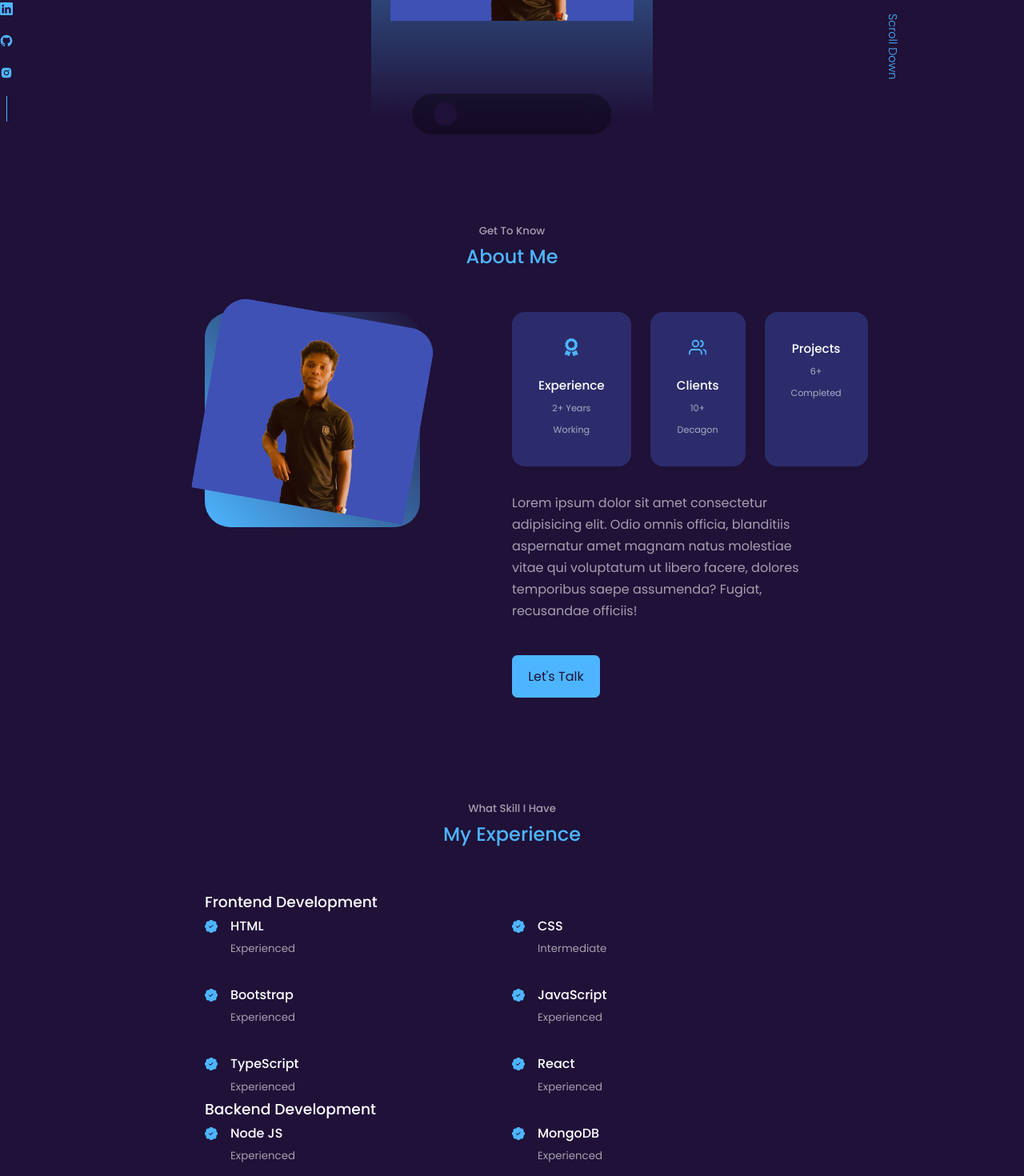
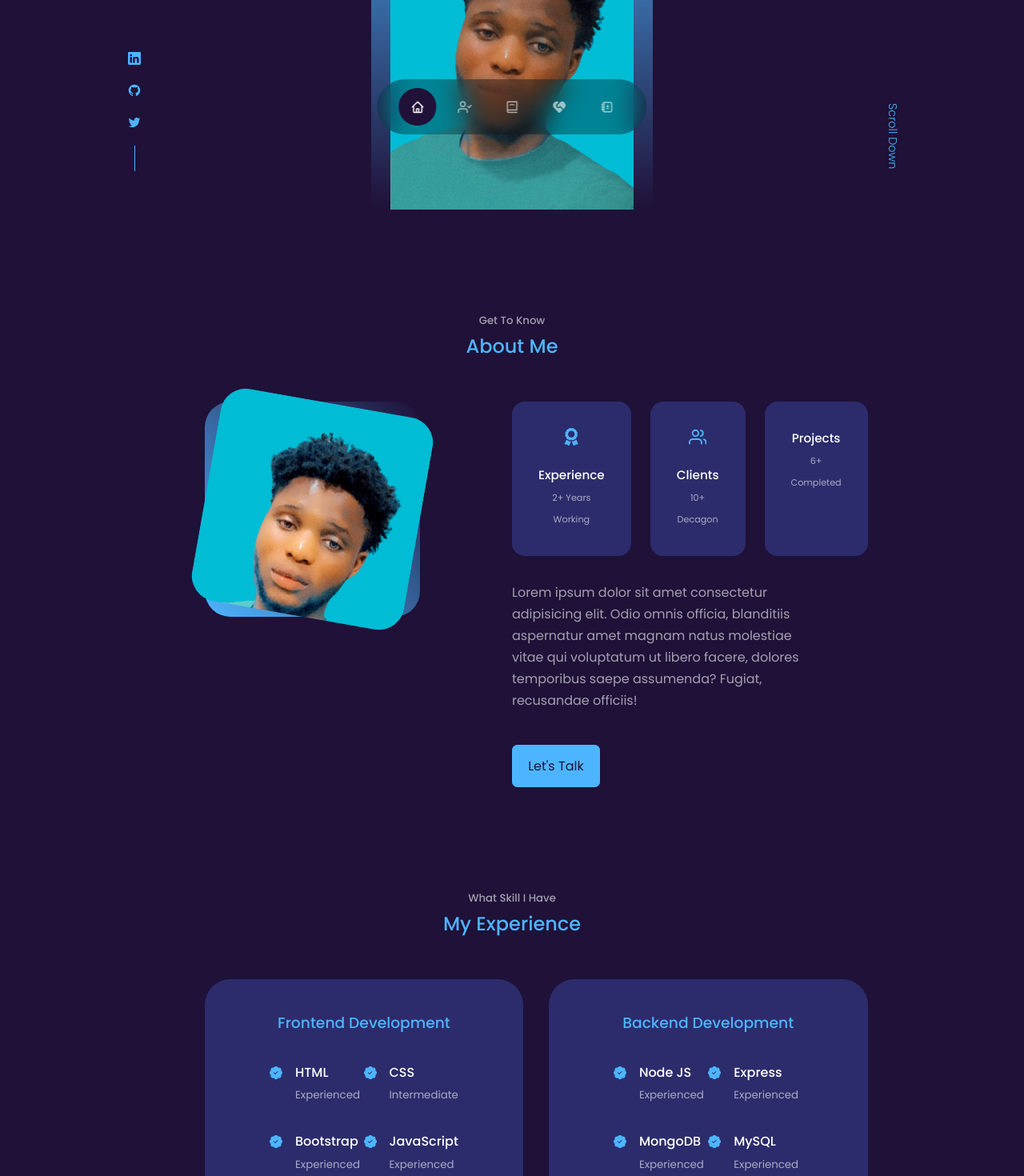
Before and after one commit to Mo6x/my-portfolio, a React (Create React App) app: page / in a window 1280 px wide. Shown: the part 600-2070 px from the top of the page at 80% size. Built offline with nearby package versions, Linux system fonts and the light colour scheme.

Commit message:
Resolveed bugs from the code, and change my pics

```diff
--- a/src/components/experience/Experience.jsx
+++ b/src/components/experience/Experience.jsx
@@ -74,6 +74,13 @@ const Experience = () => {
             <article className='experience__details'>
               <BsPatchCheckFill className="experience__details-icon" />
               <div>
+                <h4>Express</h4>
+                <small className='text-light'>Experienced</small>
+                </div>
+            </article>
+            <article className='experience__details'>
+              <BsPatchCheckFill className="experience__details-icon" />
+              <div>
                 <h4>MongoDB</h4>
                 <small className='text-light'>Experienced</small>
                 </div>
--- a/src/components/experience/experience.css
+++ b/src/components/experience/experience.css
@@ -1,10 +1,10 @@
-.experience__container{
+.experience__contanier{
     display: grid;
     grid-template-columns: 1fr 1fr;
     gap: 2rem;
 }
 
-.experience__container > div{
+.experience__contanier > div{
     background: var(--color-bg-variant);
     padding: 2.4rem 5rem;
     border-radius: 2rem;
@@ -12,13 +12,13 @@
     transition:  var(--transition);
 }
 
-.experience__container > div:hover{
+.experience__contanier > div:hover{
     background: transparent;
     border-color: var(--color-primary-variant);
     cursor: default;
 }
 
-.experience__container > div h3{
+.experience__contanier > div h3{
     text-align: center;
     margin-bottom: 2rem;
     color: var(--color-primary);
@@ -42,11 +42,11 @@
 
 /* ============ MEDIA QUERIES (MEDIUM DEVICES) ============== */
  @media screen and  (max-width: 1024px) {
-    .experience__container{
+    .experience__contanier{
         grid-template-columns: 1fr;
     }
 
-    .experience__container > div{
+    .experience__contanier > div{
         width: 80%;
         padding: 2rem;
         margin: 0 auto;
@@ -59,11 +59,11 @@
 
 /* ================ MEDIA QUERIES (SMALL DEVICES) =============== */
 @media screen and (max-width: 600px) {
-    .experience__container{
+    .experience__contanier{
         gap: 1rem;
     }
 
-    .experience__container > div{
+    .experience__contanier > div{
         width: 100%;
         padding: 2rem 1rem;
     }
--- a/src/components/header/Header.jsx
+++ b/src/components/header/Header.jsx
@@ -1,19 +1,19 @@
 import React from 'react';
 import "./header.css";
 import CTA from './CTA';
-import ME from '../../assets/me.png';
+import ME from '../../assets/mess.png';
 import HeaderSocials from './HeaderSocials';
 
 
 const Header = () => {
   return (<>
-    <HeaderSocials />
+
     <div className='container header__container'>
       <h5>Hello I'm</h5>
       <h1>Christopher Moses</h1>
       <h5 className='text-light'>Fullstack Developer</h5>
       <CTA />
-      {/* <HeaderSocials /> */}
+      <HeaderSocials />
 
       <div className='testing'>
         <div className='me'>
--- a/src/components/header/HeaderSocials.jsx
+++ b/src/components/header/HeaderSocials.jsx
@@ -1,7 +1,7 @@
 import React from 'react'
 import { BsLinkedin } from 'react-icons/bs';
 import { GrGithub } from 'react-icons/gr';
- import { AiFillInstagram } from 'react-icons/ai';
+ import { IoLogoTwitter } from 'react-icons/io';
 
 
 const HeaderSocials = () => {
@@ -9,7 +9,7 @@ const HeaderSocials = () => {
       <div className='header__socials'>
         <a href='https://linkedin.com' target='_blank' rel="noreferrer">< BsLinkedin /></a>
           <a href='https://github.com' target='_blank'rel="noreferrer">< GrGithub /></a>
-          <a href='https://dribble.com' target='_blank'rel="noreferrer">< AiFillInstagram /></a>
+          <a href='https://twitter.com' target='_blank'rel="noreferrer">< IoLogoTwitter /></a>
     </div>
   )
 }
--- a/src/components/header/header.css
+++ b/src/components/header/header.css
@@ -8,6 +8,7 @@ header {
     text-align: center;
     height: 100%;
     position: relative;
+    padding-top: 7rem;
 }
 
 /* ========== CTA ========== */
--- a/src/components/nav/Nav.jsx
+++ b/src/components/nav/Nav.jsx
@@ -1,32 +1,33 @@
 import React from 'react';
 import "./nav.css";
-// import { AiOutlineHome } from 'react-icons/ai';
-// import { AiOutlineUser } from 'react-dom/ai';
-// import { BiBook } from 'react-dom/bi';
-// import { RiServiceLine } from 'react-icons/ri';
-// import { TbMessage2 } from 'react-dom/tb';
+import { HiOutlineHome } from 'react-icons/hi';
+import { FiUserCheck } from 'react-icons/fi';
+import { RiBook2Line } from 'react-icons/ri';
+import { RiServiceFill } from 'react-icons/ri';
+import { TiContacts } from 'react-icons/ti';
 import { useState } from 'react';
 
 
 
 const Nav = () => {
-    const [activeNav, setActiveNav] = useState('#');
+
+ const [activeNav, setActiveNav] = useState('#');
   return (
-//       <nav>
-//           <a href='#' onClick={() => setActiveNav('#')} className={activeNav === '#' ? 'active' : ''}><AiOutlineHome /></a>
-//           <a href='#about' onClick={() => setActiveNav('#about')} className={activeNav === '#about' ? 'active' : ''} ><AiOutlineUser  /></a>
-//           <a href='#experience' onClick={() => setActiveNav('#experience')} className={activeNav === '#experience' ? 'active' : ''}><BiBook /></a>
-//           <a href='#services' onClick={() => setActiveNav('#services')} className={activeNav === '#services' ? 'active' : ''}><RiServiceLine /></a>
-//           <a href='#contact' onClick={() => setActiveNew('#contact')} className={activeNav === '#contact' ? 'active' : ''}><TbMessage2/></a>
-//       </nav>
+      <nav>
+          <a href='#' onClick={() => setActiveNav('#')} className={activeNav === '#' ? 'active' : ''}><HiOutlineHome /></a>
+          <a href='#about' onClick={() => setActiveNav('#about')} className={activeNav === '#about' ? 'active' : ''} ><FiUserCheck  /></a>
+          <a href='#experience' onClick={() => setActiveNav('#experience')} className={activeNav === '#experience' ? 'active' : ''}><RiBook2Line /></a>
+          <a href='#services' onClick={() => setActiveNav('#services')} className={activeNav === '#services' ? 'active' : ''}><RiServiceFill /></a>
+          <a href='#contact' onClick={() => setActiveNav('#contact')} className={activeNav === '#contact' ? 'active' : ''}><TiContacts /></a>
+      </nav>
 
-       <nav>
-          <a href='#' onClick={() => setActiveNav('#')} className={activeNav === '#' ? 'active' : ''}></a>
-          <a href='#about' onClick={() => setActiveNav('#about')} className={activeNav === '#about' ? 'active' : ''} ></a>
-          <a href='#experience' onClick={() => setActiveNav('#experience')} className={activeNav === '#experience' ? 'active' : ''}></a>
-          <a href='#services' onClick={() => setActiveNav('#services')} className={activeNav === '#services' ? 'active' : ''}></a>
-          <a href='#contact' onClick={() => setActiveNav('#contact')} className={activeNav === '#contact' ? 'active' : ''}></a>
-      </nav>
+      //  <nav>
+      //     <a href='#' onClick={() => setActiveNav('#')} className={activeNav === '#' ? 'active' : ''}></a>
+      //     <a href='#about' onClick={() => setActiveNav('#about')} className={activeNav === '#about' ? 'active' : ''} ></a>
+      //     <a href='#experience' onClick={() => setActiveNav('#experience')} className={activeNav === '#experience' ? 'active' : ''}></a>
+      //     <a href='#services' onClick={() => setActiveNav('#services')} className={activeNav === '#services' ? 'active' : ''}></a>
+      //     <a href='#contact' onClick={() => setActiveNav('#contact')} className={activeNav === '#contact' ? 'active' : ''}></a>
+      // </nav>
    )
 }
 
--- a/src/components/services/Services.jsx
+++ b/src/components/services/Services.jsx
@@ -75,7 +75,7 @@ const Services = () => {
         {/* WEB DEVELOPMENT */}
          <article className='service'>
           <div className='service__head'>
-            <h3>Content Creation</h3>
+            <h3>Agile Skill</h3>
           </div>
 
           <ul className='service__list'>
```
Also changed, not shown: src/assets/me.png, src/assets/mess.png (added).
